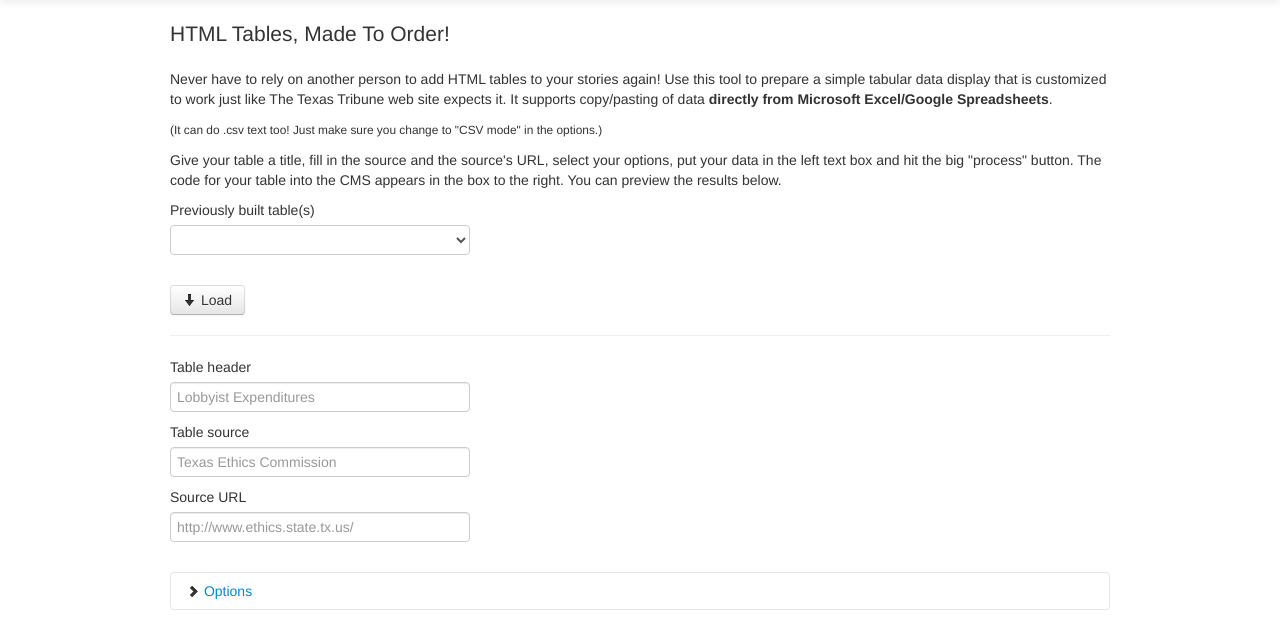
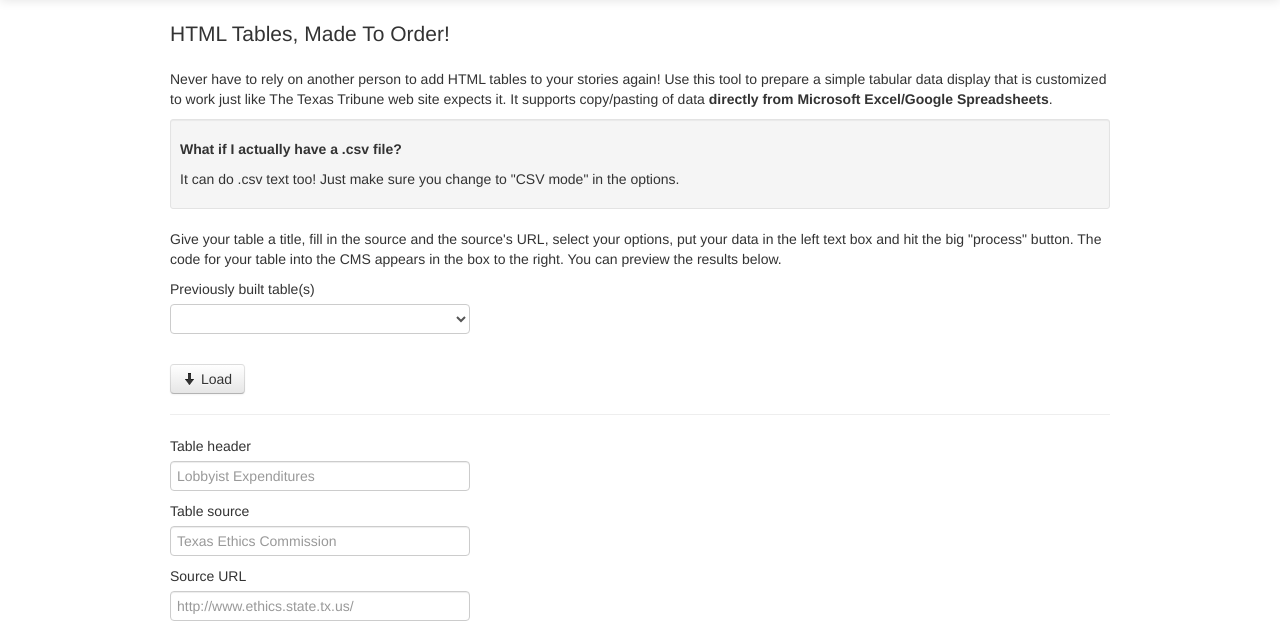
Before and after one commit to rdmurphy/never-again, a Flask app: page /table-builder/ in a window 1280 px wide. Shown: the part 41-671 px from the top of the page. Run offline with Flask 2, Linux system fonts and the light colour scheme; lists and menus that the app fills with data are empty; some libraries are stand-ins or nearby versions.

Commit message:
Cleaned up .csv guide

```diff
--- a/templates/table-builder.html
+++ b/templates/table-builder.html
@@ -27,7 +27,10 @@
 
 <p>Never have to rely on another person to add HTML tables to your stories again! Use this tool to prepare a simple tabular data display that is customized to work just like The Texas Tribune web site expects it. It supports copy/pasting of data <strong>directly from Microsoft Excel/Google Spreadsheets</strong>.</p>
 
-<p><small>(It can do .csv text too! Just make sure you change to "CSV mode" in the options.)</small></p>
+<div class="well well-small">
+    <h5>What if I actually have a .csv file?</h5>
+    <p>It can do .csv text too! Just make sure you change to "CSV mode" in the options.</p>
+</div>
 
 <p>Give your table a title, fill in the source and the source's URL, select your options, put your data in the left text box and hit the big "process" button. The code for your table into the CMS appears in the box to the right. You can preview the results below.</p>
 
```
